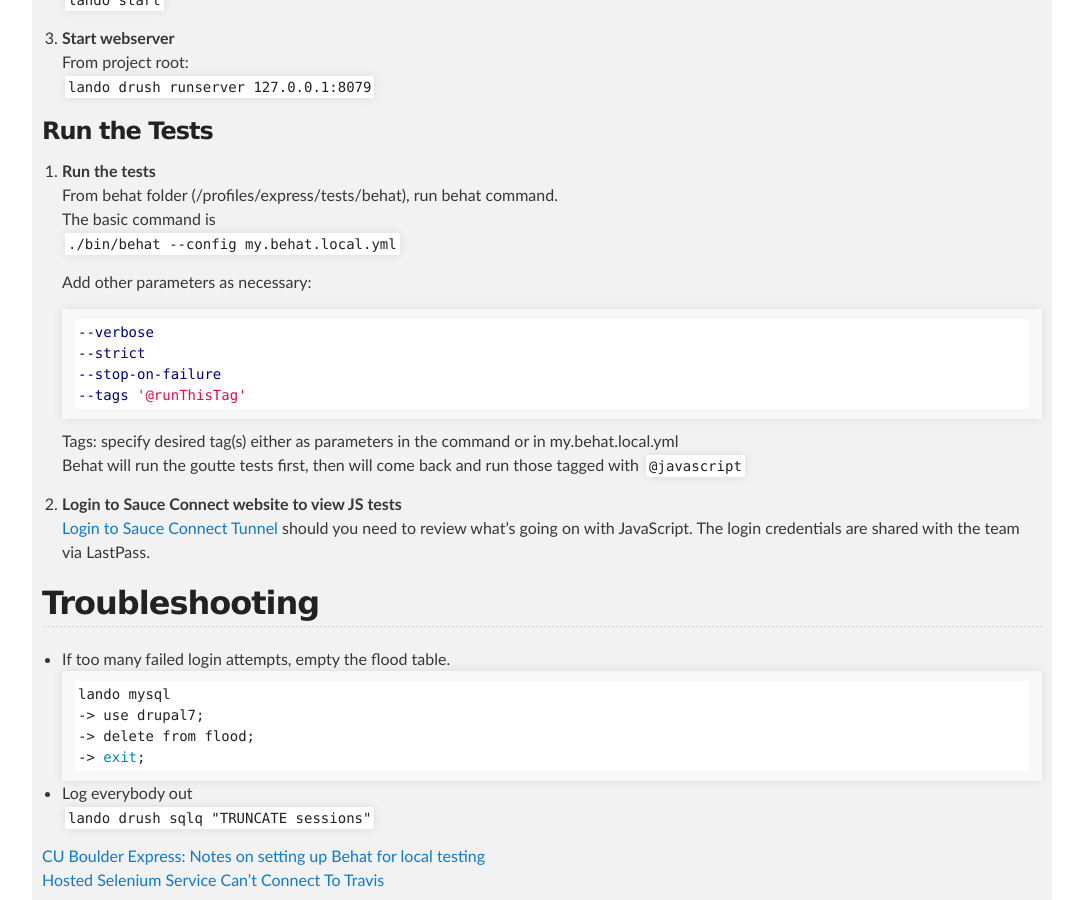
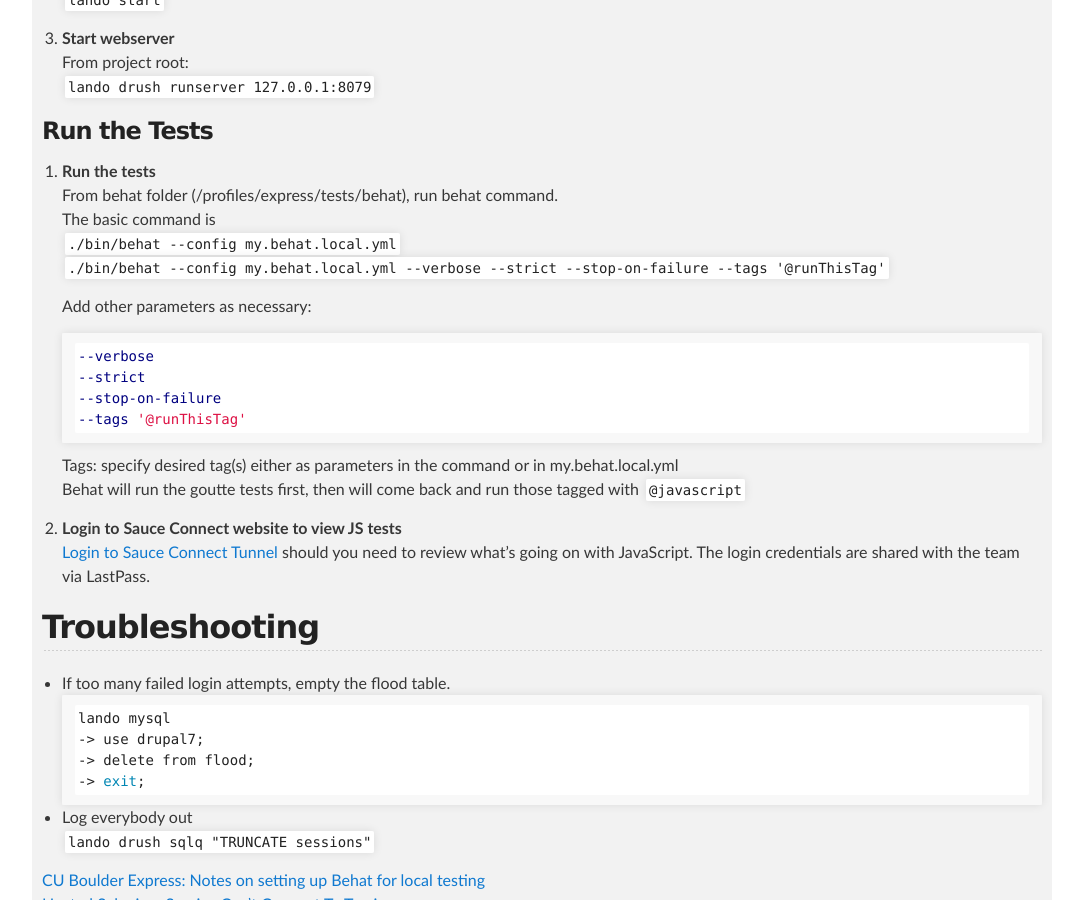
Before and after one commit to cathysnider/cathysnider.github.io, a Jekyll site: the page built from behat.md, in a window 1280 px wide and 900 px high, scrolled down 1691 px. Shown: the whole window, without its empty margins (98-1181 px from the left). Built offline with Jekyll 4.4.1, drawn with Linux system fonts in a browser that asks for light colours.

Commit message:
expand behat command

````diff
--- a/behat.md
+++ b/behat.md
@@ -77,6 +77,7 @@ Your project is now ready to run the automated tests.
    From behat folder (/profiles/express/tests/behat), run behat command.  <br />
    The basic command is <br />
    `./bin/behat --config my.behat.local.yml` <br />
+   `./bin/behat --config my.behat.local.yml --verbose --strict --stop-on-failure --tags '@runThisTag'` <br />
 
    Add other parameters as necessary: <br />
    ```sh
````
